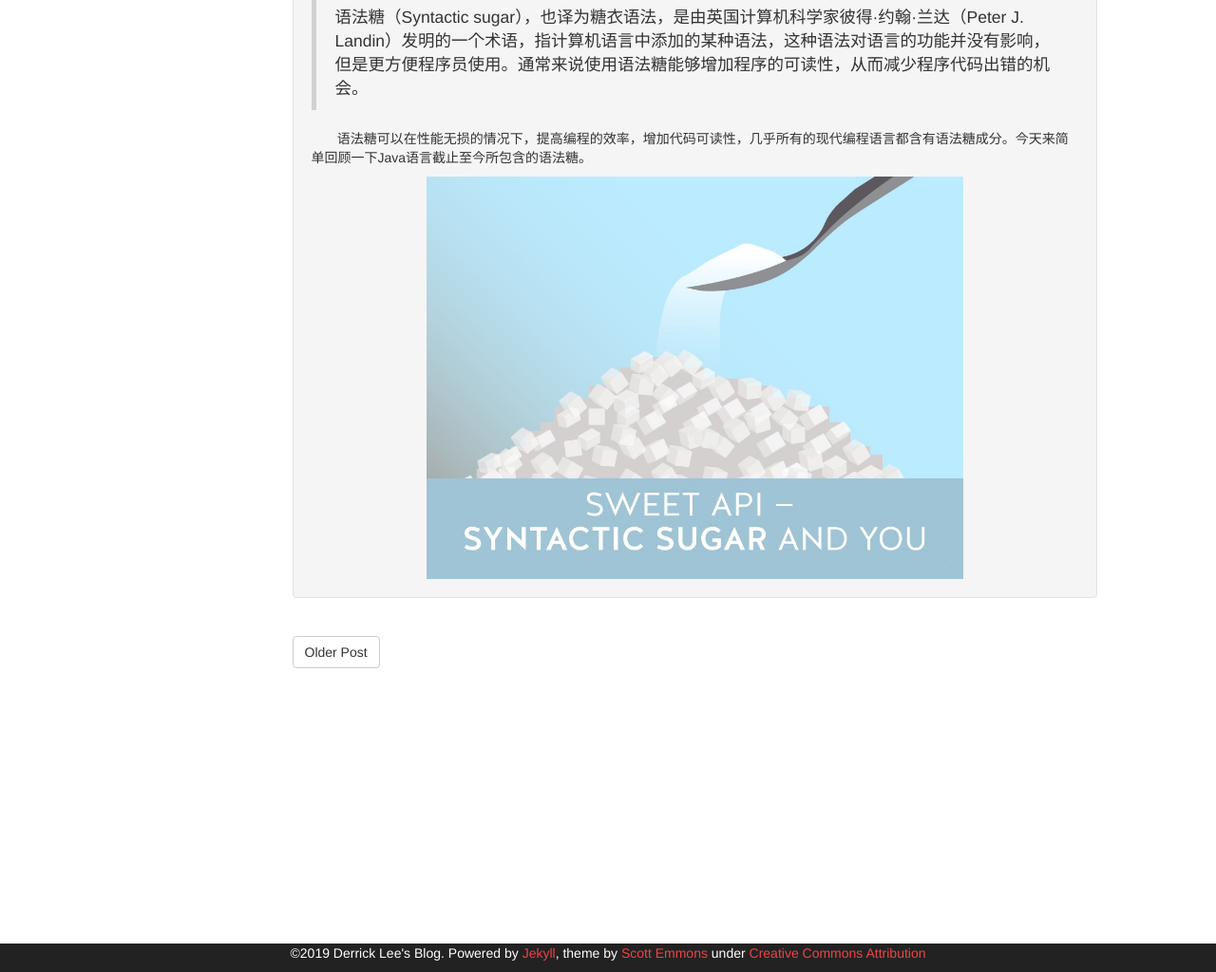
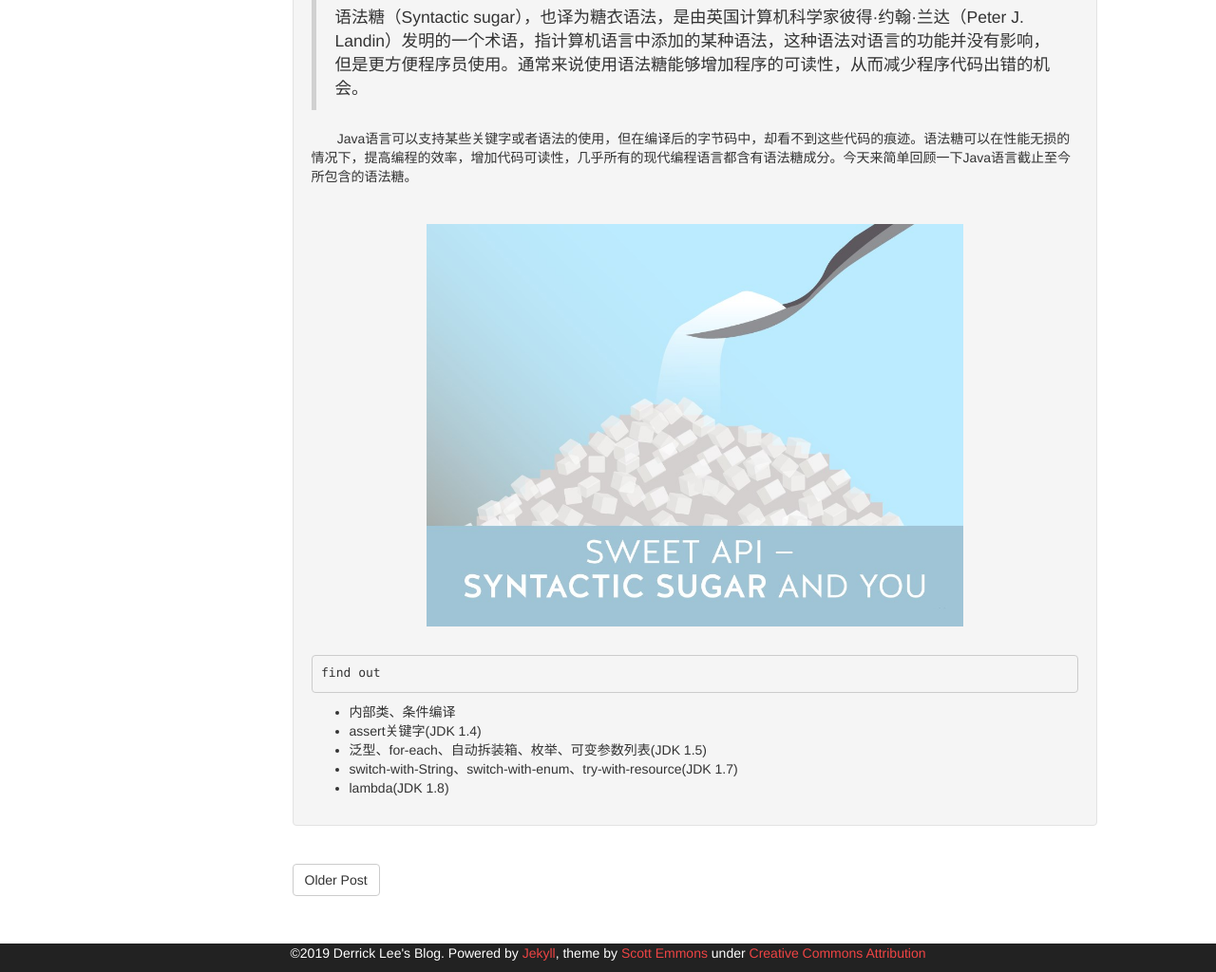
Before and after one commit to leesir/leesir.github.io, a Jekyll site: the page built from _posts/2019-06-06-java-javasuger.md, in a window 1280 px wide and 1188 px high, cut to the strip 164-1188 px from the top of the window. Shown: the whole strip at 95% size. Built offline with Jekyll 4.4.1, drawn with Linux system fonts in a browser that asks for light colours; comment, search, counter and statistics services are not loaded.

Commit message:
增加内容

````diff
--- a/_posts/2019-06-06-java-javasuger.md
+++ b/_posts/2019-06-06-java-javasuger.md
@@ -12,9 +12,23 @@ tags: [Java Language]
 
 > 语法糖（Syntactic sugar），也译为糖衣语法，是由英国计算机科学家彼得·约翰·兰达（Peter J. Landin）发明的一个术语，指计算机语言中添加的某种语法，这种语法对语言的功能并没有影响，但是更方便程序员使用。通常来说使用语法糖能够增加程序的可读性，从而减少程序代码出错的机会。
 
-&#160; &#160; &#160; &#160;语法糖可以在性能无损的情况下，提高编程的效率，增加代码可读性，几乎所有的现代编程语言都含有语法糖成分。今天来简单回顾一下Java语言截止至今所包含的语法糖。
+&#160; &#160; &#160; &#160;Java语言可以支持某些关键字或者语法的使用，但在编译后的字节码中，却看不到这些代码的痕迹。语法糖可以在性能无损的情况下，提高编程的效率，增加代码可读性，几乎所有的现代编程语言都含有语法糖成分。今天来简单回顾一下Java语言截止至今所包含的语法糖。
+
+<br>
 
 {:.center}
 ![Syntactic Suger]({{ site.baseurl }}/images/post_2019_06_06_image1.jpg){:height="70%" width="70%"}
 
 <!-- more -->
+
+<br>
+
+```//TODO
+find out
+```
+
+* 内部类、条件编译
+* assert关键字(JDK 1.4)
+* 泛型、for-each、自动拆装箱、枚举、可变参数列表(JDK 1.5)
+* switch-with-String、switch-with-enum、try-with-resource(JDK 1.7)
+* lambda(JDK 1.8)
````
Also changed, not shown: 3 other files.
